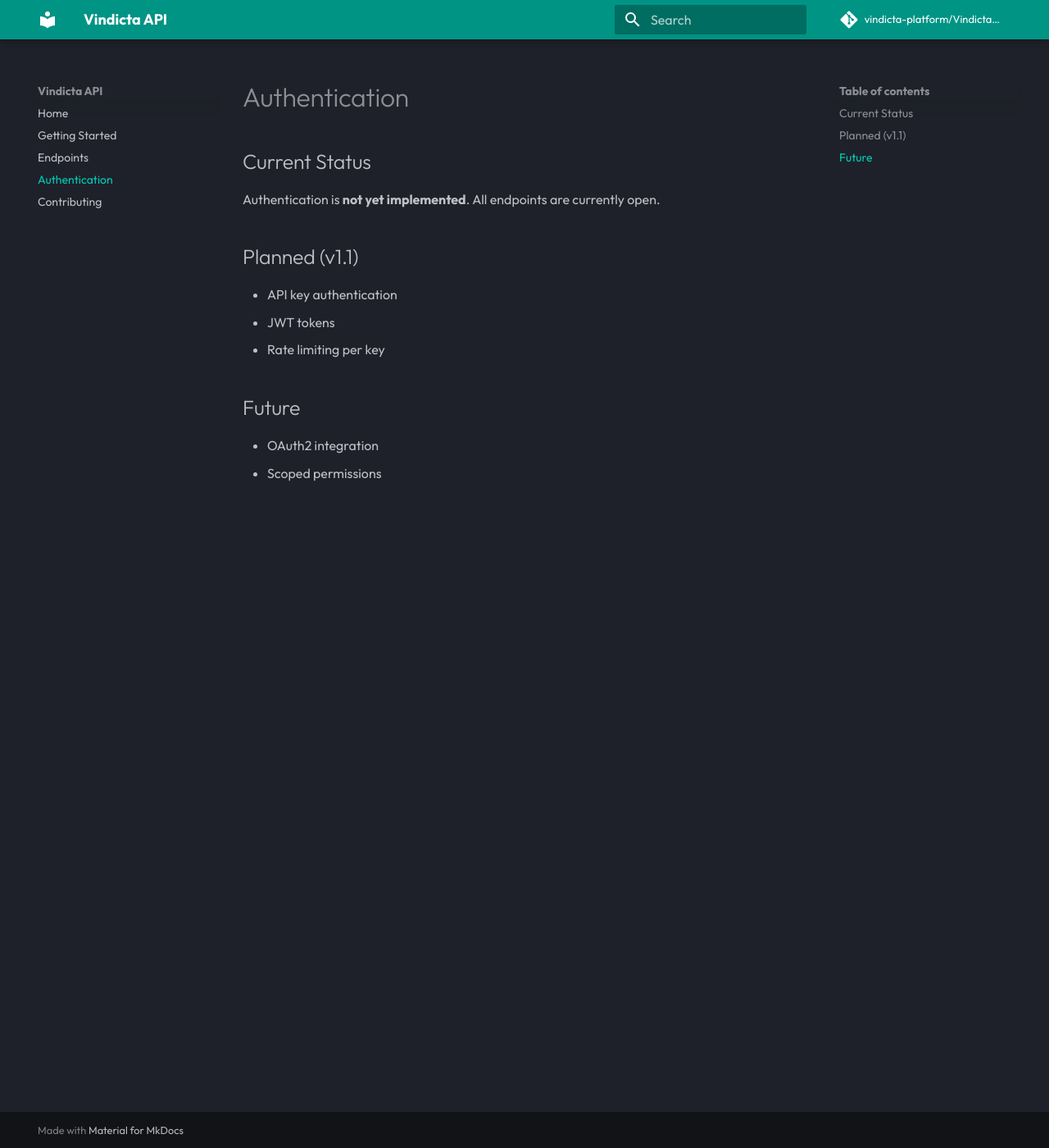
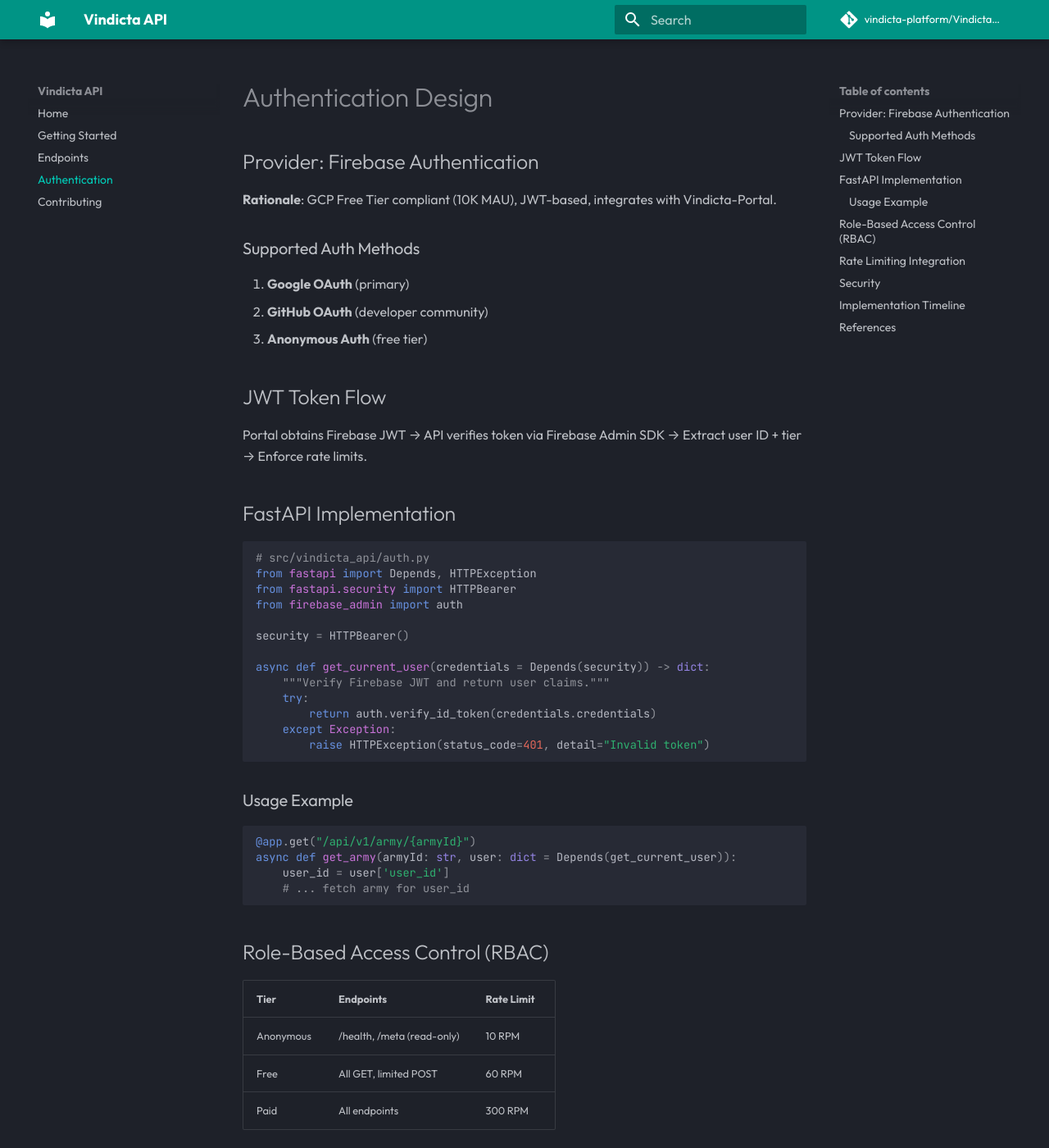
Before and after one commit to vindicta-platform/Vindicta-API, an MkDocs documentation site: the page built from docs/authentication.md, in a window 1280 px wide and 1400 px high. Shown: the whole window at 82% size. Built offline with MkDocs 1.6.1 and Material for MkDocs 9.7.7, drawn with Linux system fonts in a browser that asks for light colours; comment, search, counter and statistics services are not loaded; some of the changed text lies outside the part shown.

Commit message:
docs: Add Firebase Auth design strategy
- Defined Firebase Authentication with Google/GitHub/Anonymous OAuth
- Documented JWT token flow and FastAPI implementation
- Added RBAC tiers (Anonymous 10 RPM, Free 60 RPM, Paid 300 RPM)
- Integration with Agent-Auditor-SDK RateLimiter
- Implementation timeline for Week 3-4

````diff
--- a/docs/authentication.md
+++ b/docs/authentication.md
@@ -1,16 +1,70 @@
-# Authentication
+# Authentication Design
 
-## Current Status
+## Provider: Firebase Authentication
 
-Authentication is **not yet implemented**. All endpoints are currently open.
+**Rationale**: GCP Free Tier compliant (10K MAU), JWT-based, integrates with Vindicta-Portal.
 
-## Planned (v1.1)
+### Supported Auth Methods
+1. **Google OAuth** (primary)
+2. **GitHub OAuth** (developer community)
+3. **Anonymous Auth** (free tier)
 
-- API key authentication
-- JWT tokens
-- Rate limiting per key
+## JWT Token Flow
 
-## Future
+Portal obtains Firebase JWT → API verifies token via Firebase Admin SDK → Extract user ID + tier → Enforce rate limits.
 
-- OAuth2 integration
-- Scoped permissions
+## FastAPI Implementation
+
+```python
+# src/vindicta_api/auth.py
+from fastapi import Depends, HTTPException
+from fastapi.security import HTTPBearer
+from firebase_admin import auth
+
+security = HTTPBearer()
+
+async def get_current_user(credentials = Depends(security)) -> dict:
+    """Verify Firebase JWT and return user claims."""
+    try:
+        return auth.verify_id_token(credentials.credentials)
+    except Exception:
+        raise HTTPException(status_code=401, detail="Invalid token")
+```
+
+### Usage Example
+
+```python
+@app.get("/api/v1/army/{armyId}")
+async def get_army(armyId: str, user: dict = Depends(get_current_user)):
+    user_id = user['user_id']
+    # ... fetch army for user_id
+```
+
+## Role-Based Access Control (RBAC)
+
+| Tier | Endpoints | Rate Limit |
+|------|-----------|------------|
+| Anonymous | /health, /meta (read-only) | 10 RPM |
+| Free | All GET, limited POST | 60 RPM |
+| Paid | All endpoints | 300 RPM |
+
+## Rate Limiting Integration
+
+Uses Agent-Auditor-SDK `RateLimiter` with per-user quotas based on Firebase `tier` custom claim.
+
+## Security
+
+- **HTTPS only** (Firebase Hosting enforces TLS)
+- **Token expiry**: 1-hour (Firebase default)
+- **CORS**: Restricted to `vindicta-portal.web.app` in production
+
+## Implementation Timeline
+
+- **Week 3 (Feb 11-17)**: Install `firebase-admin`, implement `get_current_user`
+- **Week 4 (Feb 18-24)**: Portal integration, OAuth flows, E2E tests
+
+## References
+
+- [OpenAPI Auth Spec](./openapi.yaml#L33-L35)
+- [Firebase Auth Docs](https://firebase.google.com/docs/auth)
+- [Planned ADR-0004: Firebase Auth Strategy](../../Platform-Docs/docs/adr) (Week 2)
````
